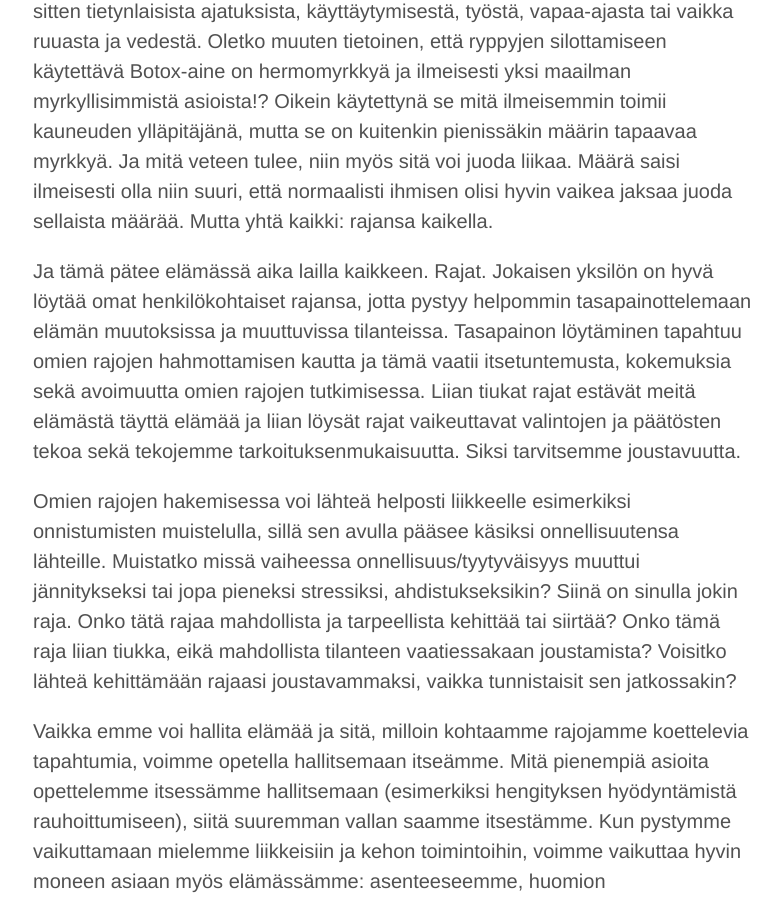
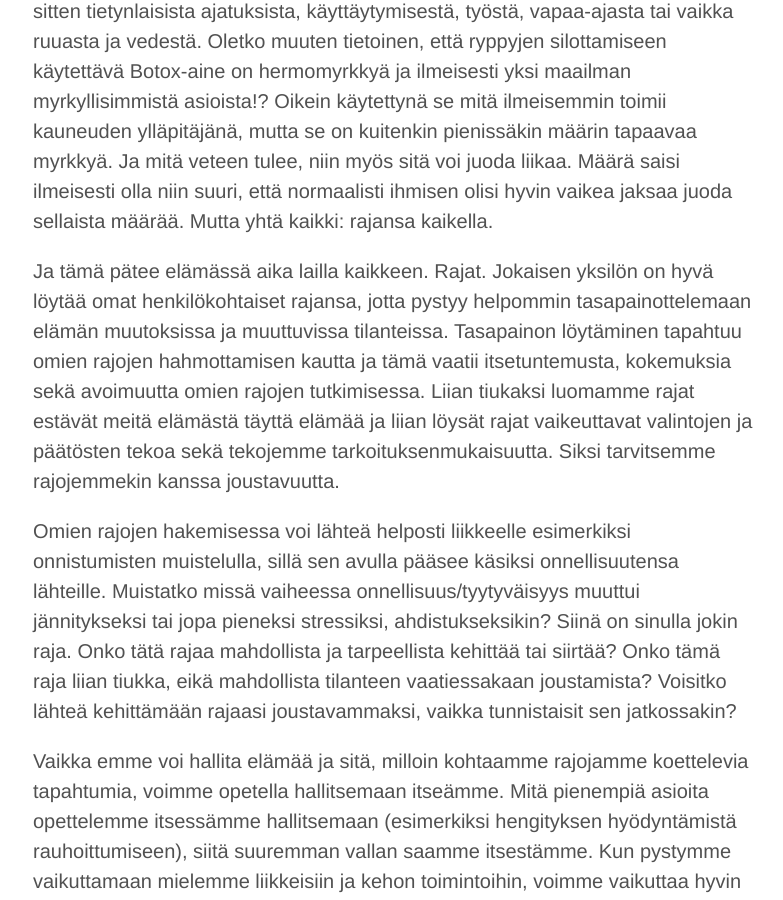
Before and after one commit to niinapiira/neppari.net, a Jekyll site: the page built from _posts/2016-03-17-tasapainoa-ja-joustavuutta-elamaan.md, in a window 1280 px wide and 900 px high, scrolled down 1231 px. Shown: the whole window, without its empty margins (247-1030 px from the left). Built offline with Jekyll 4.4.1, drawn with Linux system fonts in a browser that asks for light colours.

Commit message:
Updated 2016-03-17-tasapainoa-ja-joustavuutta-elamaan.md

```diff
--- a/_posts/2016-03-17-tasapainoa-ja-joustavuutta-elamaan.md
+++ b/_posts/2016-03-17-tasapainoa-ja-joustavuutta-elamaan.md
@@ -18,7 +18,7 @@ Totuus on, että elämää ei voi koskaan täysin hallita, mutta itsemme kautta
 Tasapainoa tarvitaan niin sisäisessä maailmassamme kuin sisäisen ja ulkoisen maailman välisissä suhteissa. Kaikkea voi olla liikaa tai liian vähän, on kysymys sitten tietynlaisista ajatuksista, käyttäytymisestä, työstä, vapaa-ajasta tai vaikka ruuasta ja vedestä. Oletko muuten tietoinen, että ryppyjen silottamiseen käytettävä Botox-aine on hermomyrkkyä ja ilmeisesti yksi maailman myrkyllisimmistä asioista!? Oikein käytettynä se mitä ilmeisemmin toimii kauneuden ylläpitäjänä, mutta se on kuitenkin pienissäkin määrin tapaavaa myrkkyä.
 Ja mitä veteen tulee, niin myös sitä voi juoda liikaa. Määrä saisi ilmeisesti olla niin suuri, että normaalisti ihmisen olisi hyvin vaikea jaksaa juoda sellaista määrää. Mutta yhtä kaikki: rajansa kaikella.
 
-Ja tämä pätee elämässä aika lailla kaikkeen. Rajat. Jokaisen yksilön on hyvä löytää omat henkilökohtaiset rajansa, jotta pystyy helpommin tasapainottelemaan elämän muutoksissa ja muuttuvissa tilanteissa. Tasapainon löytäminen tapahtuu omien rajojen hahmottamisen kautta ja tämä vaatii itsetuntemusta, kokemuksia sekä avoimuutta omien rajojen tutkimisessa. Liian tiukat rajat estävät meitä elämästä täyttä elämää ja liian löysät rajat vaikeuttavat valintojen ja päätösten tekoa sekä tekojemme tarkoituksenmukaisuutta. Siksi tarvitsemme joustavuutta.
+Ja tämä pätee elämässä aika lailla kaikkeen. Rajat. Jokaisen yksilön on hyvä löytää omat henkilökohtaiset rajansa, jotta pystyy helpommin tasapainottelemaan elämän muutoksissa ja muuttuvissa tilanteissa. Tasapainon löytäminen tapahtuu omien rajojen hahmottamisen kautta ja tämä vaatii itsetuntemusta, kokemuksia sekä avoimuutta omien rajojen tutkimisessa. Liian tiukaksi luomamme rajat estävät meitä elämästä täyttä elämää ja liian löysät rajat vaikeuttavat valintojen ja päätösten tekoa sekä tekojemme tarkoituksenmukaisuutta. Siksi tarvitsemme rajojemmekin kanssa joustavuutta.
 
 Omien rajojen hakemisessa voi lähteä helposti liikkeelle esimerkiksi onnistumisten muistelulla, sillä sen avulla pääsee käsiksi onnellisuutensa lähteille. Muistatko missä vaiheessa onnellisuus/tyytyväisyys muuttui jännitykseksi tai jopa pieneksi stressiksi, ahdistukseksikin? Siinä on sinulla jokin raja. Onko tätä rajaa mahdollista ja tarpeellista kehittää tai siirtää? Onko tämä raja liian tiukka, eikä mahdollista tilanteen vaatiessakaan joustamista? Voisitko lähteä kehittämään rajaasi joustavammaksi, vaikka tunnistaisit sen jatkossakin?
 
```
